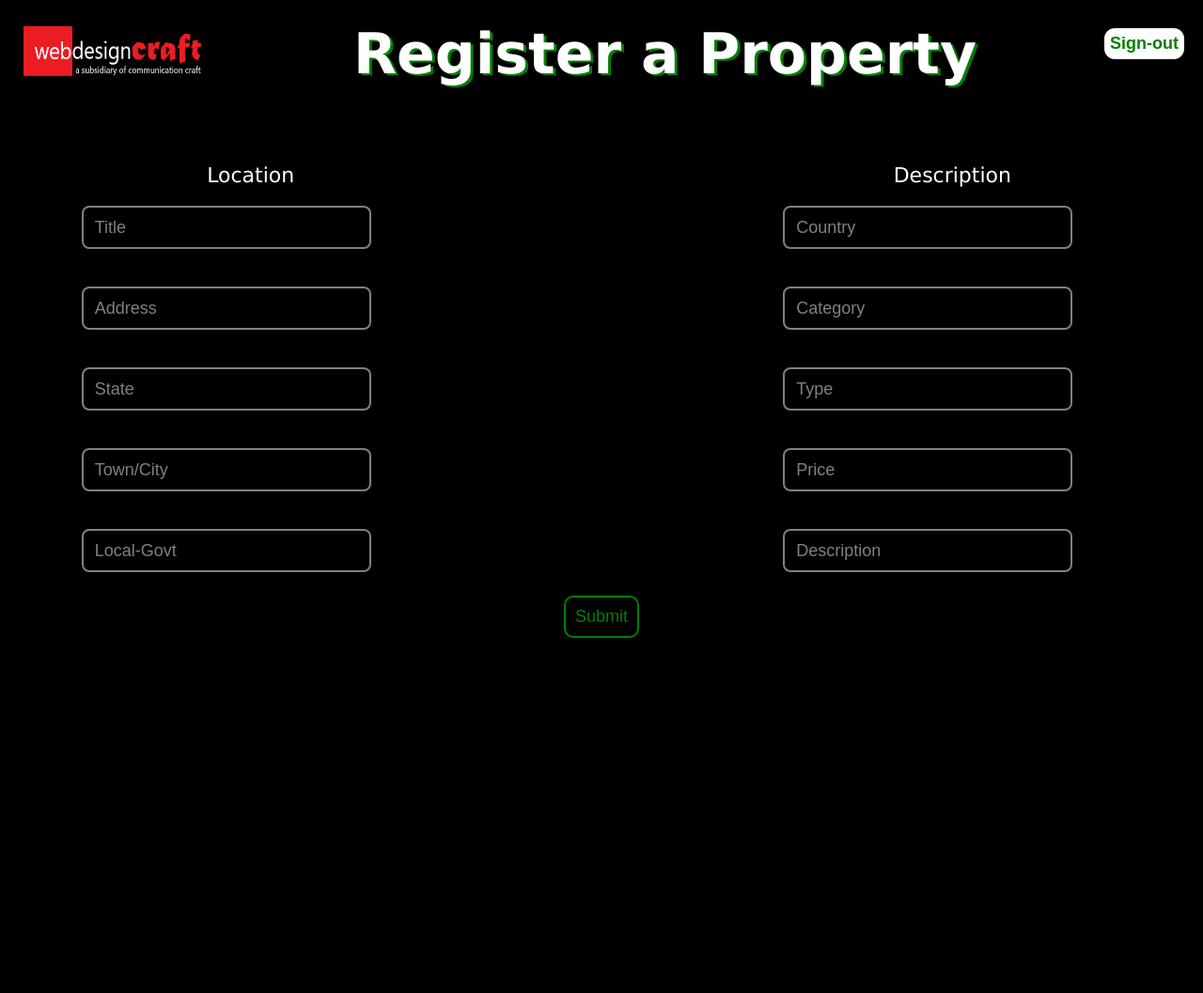
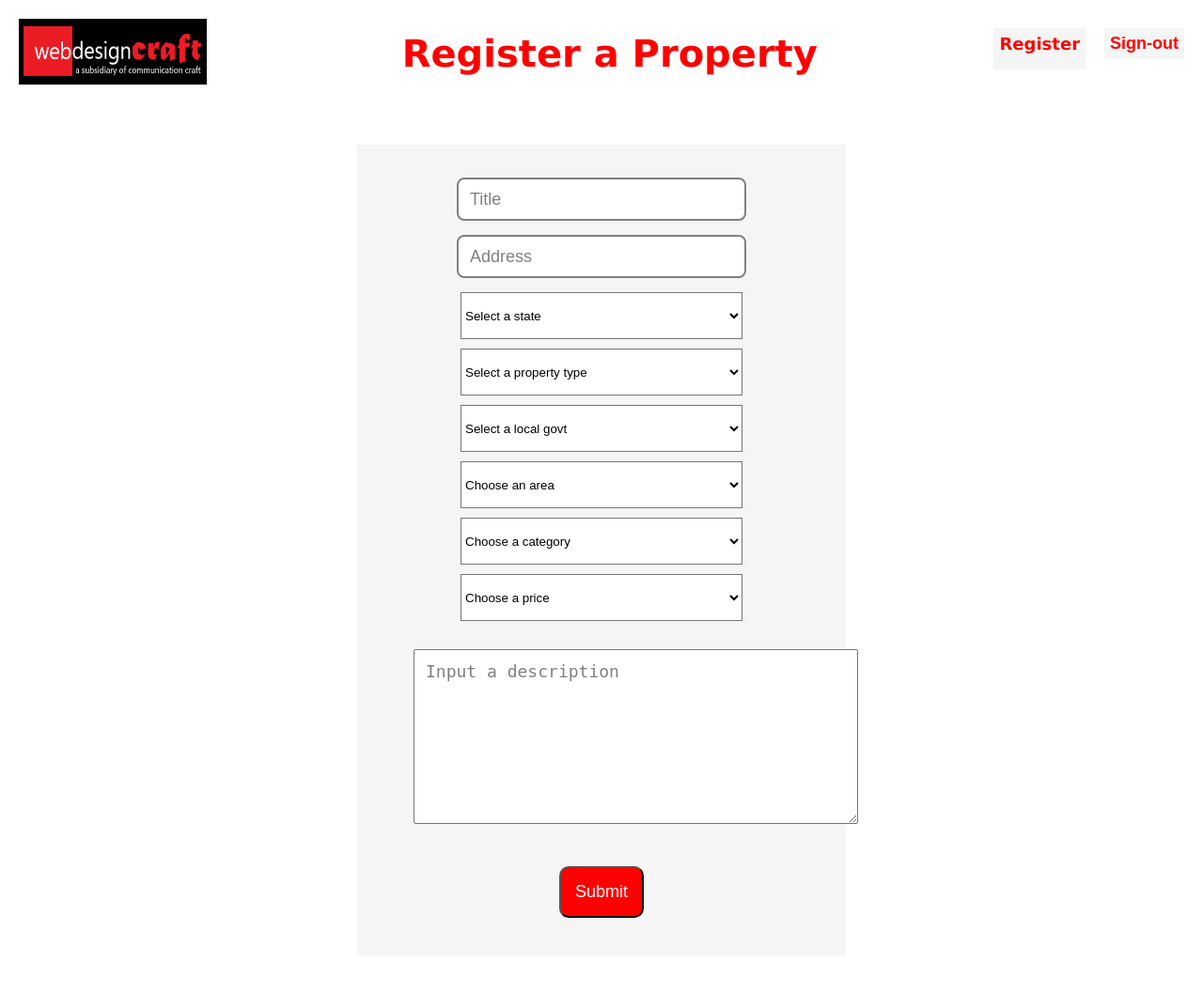
Before and after one commit to Miracle004/Real-Estate-project, a PHP site: page /property_registration.php in a window 1280 px wide. Shown: the whole page at 94% size. Before the commit the page ends 679 px from the top, so only its background shows below. Run offline with PHP 8.4, Linux system fonts and the light colour scheme.

Commit message:
Updated whole application

```diff
--- a/Includes/view.php
+++ b/Includes/registrationView.php
@@ -8,6 +8,7 @@ if (isset($_POST["submit"])) {
     $tel = $_POST["tel"];
     $password = $_POST["password"];
     $confirmPwd = $_POST["confirmpwd"];
+    $type = $_POST["type"];
 
 
 #instantiating the sign up controller class
@@ -17,12 +18,12 @@ include("../Classes/register.class.php");
 
 include("../Classes/register-controller.class.php");
 
-$register = new signupContr($name, $username, $email, $tel, $password, $confirmPwd);
+$register = new signupContr($name, $username, $email, $tel, $password, $confirmPwd, $type);
 
 #Running error handlers and user signup
 $register->signupUser();
 
 #redirecting the user back to  the home page after a successful registration.
-header("location: ..index.php?error=none");
+header("location: ../index.php?error=none");
 }
 ?>
--- a/dashboard.php
+++ b/dashboard.php
@@ -1,10 +1,12 @@
 <?php
 session_start();
+include("../project-1/Classes/model.php");
 
-include('User.php');
+include("../project-1/Classes/user.php");
+
 $Login_User = new Login($_SESSION);
 
-    if($_SESSION['login']){
+    if($_SESSION['userId']){
         header("location: logindashboard.php");
     }
     else
--- a/login.php
+++ b/login.php
@@ -17,7 +17,7 @@ session_start();
             <h1 class="header">Login</h1>
 
         <!--The start of login form -->
-            <form action="main.php" method="POST" autocomplete="off">
+            <form action="/project-1/Includes/loginView.php" method="POST" autocomplete="off">
 
                 <div class="txt_field">
                     <input type="text" name="username" placeholder="Username"  required>
--- a/logindashboard.php
+++ b/logindashboard.php
@@ -1,7 +1,7 @@
 <?php
 session_start();
 
-include("User.php");
+include("../project-1/Classes/user.php");
 
 $Login_user = new Login($_SESSION);
 #settting variable to get the session username
@@ -17,7 +17,7 @@ $userName = $Login_user->username;
     <title>Home Page</title>
     <link rel="stylesheet" href="upload.css">
 </head>
-<body style="background:black;">
+<body>
     <img src="logo.png" alt="" class="site-logo"><br>
     <img src="dummy2.jpg" alt="" class="dummy">
         <h1 class="main_header"><?php echo "WELCOME " .$userName;?></h1>
--- a/password_recovery.html
+++ b/password_recovery.html
@@ -21,7 +21,7 @@
 
                 <input type="submit" value="Submit" name="submitBtn">
                 <div class="register-link">
-                    Not A Member? <a href="registration.html" class="sign">SignUp</a>
+                    Not A Member? <a href="registration.php" class="sign">SignUp</a>
                 </div>
             </form>
         </div>
--- a/property_registration.php
+++ b/property_registration.php
@@ -3,6 +3,25 @@
     <head>
         <meta charset="UTF-8">
         <link rel="stylesheet" href="upload.css">
+        <script type="application/javascript">
+            function populate(s1,s2){
+                var s1 = document.getElementById("s1");
+                var s1 = document.getElementById("s2");
+                s2.innerHTML = "";
+                if (s1.value == "State") {
+                    var optionArray = ["|", "mushin|Mushin", "isolo|Isolo", "egbe|Egbe", "ifako-ijaye|Ifako-Ijaye", "idiaraba|Idiaraba"];
+                }
+
+                for(var option in optionArray){
+                    var pair = optionArray[option].split("|");
+                    var newOption = document.createElement("option");
+                    newOption.value = pair[0];
+                    newOption.innerHTML = pair[1];
+                    s2.options.add(newOption);
+                }
+
+            }
+        </script>
     </head>
     <body>
         <div class="parent">
@@ -10,28 +29,48 @@
         <div class="header">
             Register a Property
         </div>
+        <a href="registration.php" class="exit">Register</a>
         <a href="logout.php"><button class="exit" name="logOut" >Sign-out</button></a>
 
 </div>
 <div class="myforms">
-    <form action="#" class="upload_form1">
-        Location
-        <input type="text" name="title" placeholder="Title">
-        <input type="text" name="Address" placeholder="Address">
-        <input type="text" name="State" placeholder="State">
-        <input type="text" name="town-city" placeholder="Town/City">
-        <input type="text" name="localGovt" placeholder="Local-Govt">
-        </form>
+    <form action="#" class="upload_form">
+            <input type="text" name="title" placeholder="Title">
+            <input type="text" name="Address" placeholder="Address">
+
+        <select name="select1" class="myselected" id="Select1" onchange="populate('Select1', 'Select2')">
+            <option value="">Select a state</option>
+            <option name="State" value=""></option>
+
+        </select>
+
+        <select name="select2" class="myselected" id="Select2">
+            <option value="">Select a property type</option>
+            <option name="property_type" value=""></option>
+        </select>
+
+        <select name="select3" class="myselected" id="Select3">
+            <option value="">Select a local govt</option>
+            <option name="localGovt" value=""></option>
+        </select>
+        <!--<form action="#" class="upload_form2">-->
+            <select name="select4" class="myselected" id="Select4">
+                <option value="">Choose an area</option>
+                <option name="town-city" value=""></option>
+            </select>
+
+            <select name="select5" class="myselected" id="Select5">
+                <option value="">Choose a category</option>
+                <option name="category" value=""></option>
+        </select>
+
+            <select name="select7" class="myselected" id="Select7">
+                <option value="">Choose a price</option>
+                <option name="price" value=""></option>
+            </select>
+            <textarea name="description" id="" cols="50" rows="10" placeholder="Input a description"></textarea>
 
         <input type="submit" name="submit" value="Submit">
-
-        <form action="#" class="upload_form2">
-            Description
-        <input type="text" name="country" placeholder="Country">
-        <input type="text" name="category" placeholder="Category">
-        <input type="text" name="property_type" placeholder="Type">
-        <input type="text" name="price" placeholder="Price">
-        <input type="text" name="property_desc" placeholder="Description">
     </form>
 
 </div>
--- a/upload.css
+++ b/upload.css
@@ -2,7 +2,6 @@
     margin: 0;
 }
 body{
-    background:black;
     font-family: 'Lucida Sans', 'Lucida Sans Regular', 'Lucida Grande', 'Lucida Sans Unicode', Geneva, Verdana, sans-serif;
 }
 
@@ -17,9 +16,8 @@ body{
     display: flex;
 }
 .header{
-    font-size: 60px;
-    color: white;
-    text-shadow: 3px 2px green;
+    font-size: 40px;
+    color: red;
     font-weight: bolder;
     margin: auto;
     text-align: center;
@@ -28,55 +26,55 @@ body{
 
 .exit{
     float: right;
-    background: white;
-    color: green;
+    background: whitesmoke;
+    color: red;
     font-size: 18px;
     padding: 6px;
+    text-decoration: none;
     font-weight: bold;
     border: none;
-    border-radius: .7rem;
     margin: 30px 20px 40px 0;
 }
 
 .exit:hover{
-    background: green;
+    background: red;
     color: white;
 }
 
-.myforms{
-    display: flex;
-
-}
-
-.upload_form1{
-    display: flex;
-    flex-direction: column;
+.upload_form{
+    display: block;
+    background: whitesmoke;
+    padding: 20px 60px;
     text-align: center;
     font-size: 22px;
     color: white;
 }
 
-.upload_form2{
-    display: flex;
-    flex-direction: column;
-    text-align: center;
-    font-size: 22px;
-    color: white;
+.myselected{
+    width: 300px;
+    display: block;
+    background-color: white;
+    margin: 10px auto;
+    height: 50px;
 }
 
 form{
     width: 400px;
-    margin: 60px auto;
+    margin: 40px auto;
 }
 input[type="text"]{
     width: 300px;
-    margin: 20px;
+    display: block;
+    margin: 15px auto;
     border: 2px solid grey;
     border-radius: .5rem;
     height: 40px;
-    background: black;
-    color: white;
     font-size: 18px;
+}
+
+textarea{
+    margin: 20px 0;
+    font-size: 15px;
 }
 
 ::placeholder{
@@ -87,19 +85,17 @@ input[type="text"]{
 
 input[type="submit"]{
     display: block;
-    margin: auto;
-    margin-bottom: 10px;
-    padding: 10px;
-    background: black;
-    color: green;
-    border: 2px solid green;
-    border-radius:10px ;
+    margin:20px auto;
+    padding: 15px;
+    background: red;
+    color: white;
+    border-radius:10px;
     font-size: 18px;
 }
 
 input[type="submit"]:hover{
-    color: white;
-    background: green;
+    color: red;
+    background: whitesmoke;
 }
 /*Dashboard styling*/
 .dummy{
@@ -112,7 +108,6 @@ input[type="submit"]:hover{
 }
 
 .main_header{
-    color: white;
     font-size: 40px;
     text-align: center;
     margin-bottom: 50px;
@@ -121,7 +116,7 @@ input[type="submit"]:hover{
 
 .nav{
     display: flex;
-    color: white;
+    color: black;
     margin-left:20%;
     margin-bottom: 40px;
     width: fit-content;
@@ -130,7 +125,6 @@ input[type="submit"]:hover{
 
 .nav span{
     font-size: 30px;
-    text-shadow: 5px 4px 3px solid green;
     font-weight: bold;
     margin-right: 10px;
 }
@@ -142,9 +136,9 @@ input[type="submit"]:hover{
 }
 
 .nav div a{
-    color: green;
-    background: black;
-    border: 2px solid green;
+    color: red;
+    background: whitesmoke;
+    border: none;
     border-radius: 1rem;
     text-decoration: none;
     padding: 11px;
@@ -153,12 +147,10 @@ input[type="submit"]:hover{
 
 .nav div a:hover{
     color: white;
-    background: green;
-    border: 2px solid white;
+    background: red;
 }
 
 main{
-    color: white;
     display: flex;
     justify-content: center;
 }
@@ -166,8 +158,8 @@ main{
 main div{
     width: 350px;
     height: 350px;
-    background: black;
-    border: 2px solid green;
+    background: whitesmoke;
+    border:none;
     border-radius: 1rem;
     margin-right: 10px;
 }
```
Also changed, not shown: Classes/login-controller.class.php (added, +31 -0 lines), Classes/model.php (+12 -11 lines), Classes/register-controller.class.php (+16 -14 lines), Classes/register.class.php (+6 -8 lines), Classes/user.php (renamed from user.php, +53 -4 lines), Includes/loginView.php (added, +39 -0 lines), index.php (+6 -4 lines), main.php (deleted, +0 -34 lines), model.php (deleted, +0 -41 lines), registration.php (+9 -3 lines).
